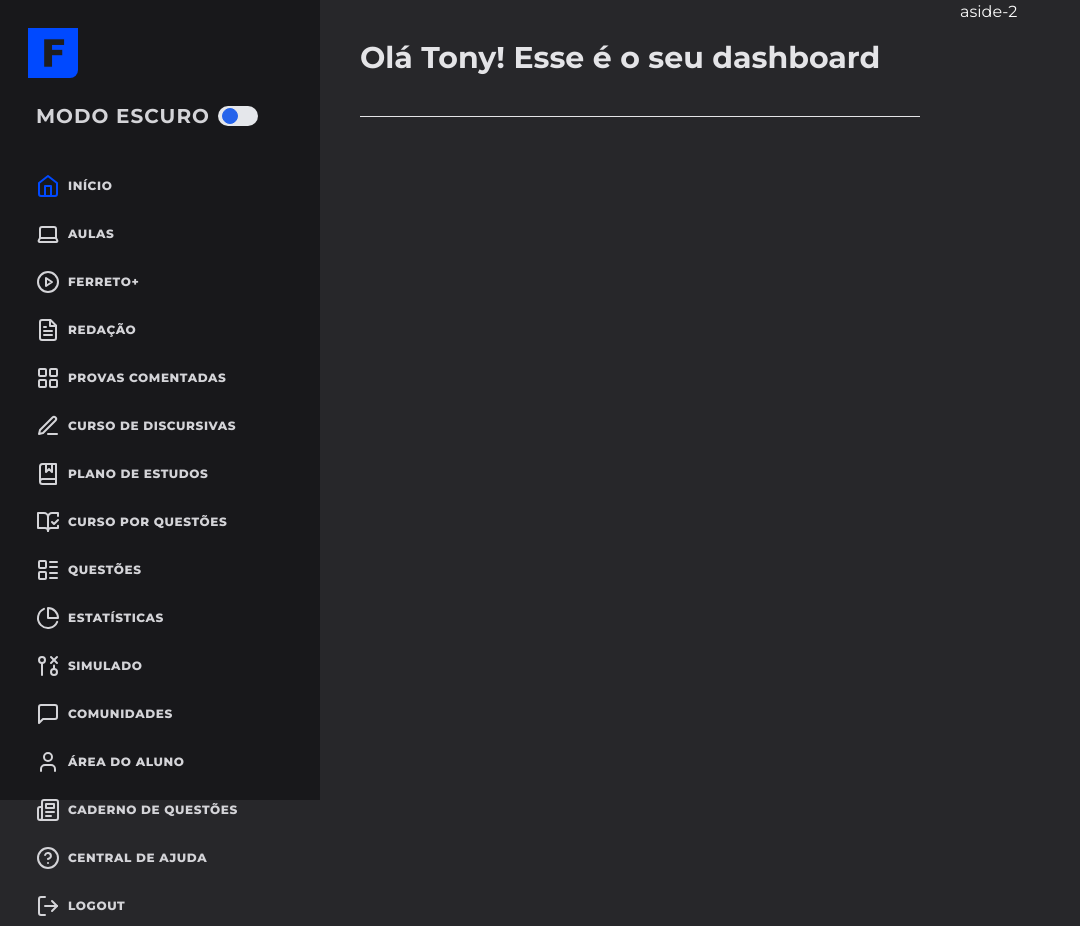
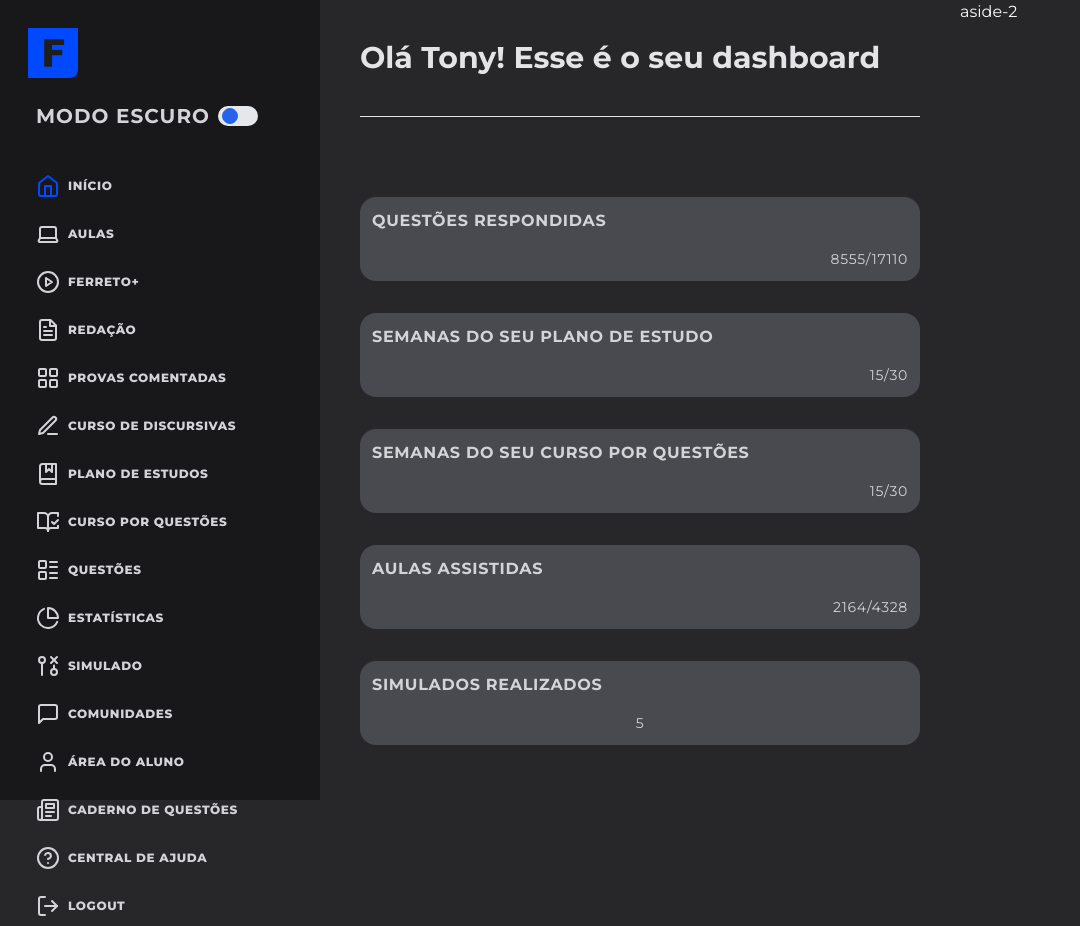
Before and after one commit to ItsTonyy/Ferretto-Clone, a Next.js app: page / in a window 1280 px wide. Shown: the whole page, without its empty margins (0-1080 px from the left). Built offline with nearby package versions, Linux system fonts and the light colour scheme.

Commit message:
First Main Part Build

```diff
--- a/src/app/page.tsx
+++ b/src/app/page.tsx
@@ -144,6 +144,50 @@ export default function Home() {
             Olá Tony! Esse é o seu dashboard
           </h1>
           <nav className='w-full mt-10 p-10 border-t border-zinc-200'></nav>
+          <div className='grid gap-8 grid-cols-firstGridMain text-sm font-bold tracking-wider text-zinc-300 justify-between'>
+            <div className='w-full bg-zinc-600/80 rounded-2xl p-3 flex flex-col justify-between '>
+              <h3 className='h-full mb-4 text-base flex items-center'>QUESTÕES RESPONDIDAS</h3>
+
+              <div className='flex justify-end'>
+                <p className='font-normal'>8555/17110</p>
+                <div></div>
+              </div>
+            </div>
+            <div className='w-full bg-zinc-600/80 rounded-2xl p-3 flex flex-col justify-between'>
+              <h3 className='h-full mb-4 text-base flex items-center'>SEMANAS DO SEU PLANO DE ESTUDO</h3>
+
+              <div className='flex justify-end'>
+                <p className='font-normal'>15/30</p>
+                <div></div>
+              </div>
+            </div>
+            <div className='w-full bg-zinc-600/80 rounded-2xl p-3 flex flex-col justify-between'>
+              <h3 className='h-full mb-4 text-base flex items-center'>SEMANAS DO SEU CURSO POR QUESTÕES</h3>
+
+              <div className='flex justify-end'>
+                <p className='font-normal'>15/30</p>
+                <div></div>
+              </div>
+            </div>
+            <div className='w-full bg-zinc-600/80 rounded-2xl p-3 flex flex-col justify-between'>
+              <h3 className='h-full mb-4 text-base flex items-center'>AULAS ASSISTIDAS</h3>
+
+              <div className='flex justify-end'>
+                <p className='font-normal'>2164/4328</p>
+                <div></div>
+              </div>
+            </div>
+            <div className='w-full bg-zinc-600/80 rounded-2xl p-3 flex flex-col justify-between'>
+              <h3 className='h-full mb-4 text-base flex items-center'>SIMULADOS REALIZADOS</h3>
+
+              <div className='flex justify-center'>
+                <p className='font-normal'>5</p>
+                <div></div>
+              </div>
+            </div>
+
+
+          </div>
         </main>
 
         <aside className='w-80 bg-zinc-800'>aside-2</aside>
--- a/tailwind.config.js
+++ b/tailwind.config.js
@@ -10,6 +10,10 @@ module.exports = {
       fontFamily: {
         Montserrat: "'montserrat', serif",
       },
+
+      gridTemplateColumns: {
+        'firstGridMain': 'repeat(auto-fit, minmax(20rem, 1fr))',
+      },
     },
   },
   plugins: [],
```
